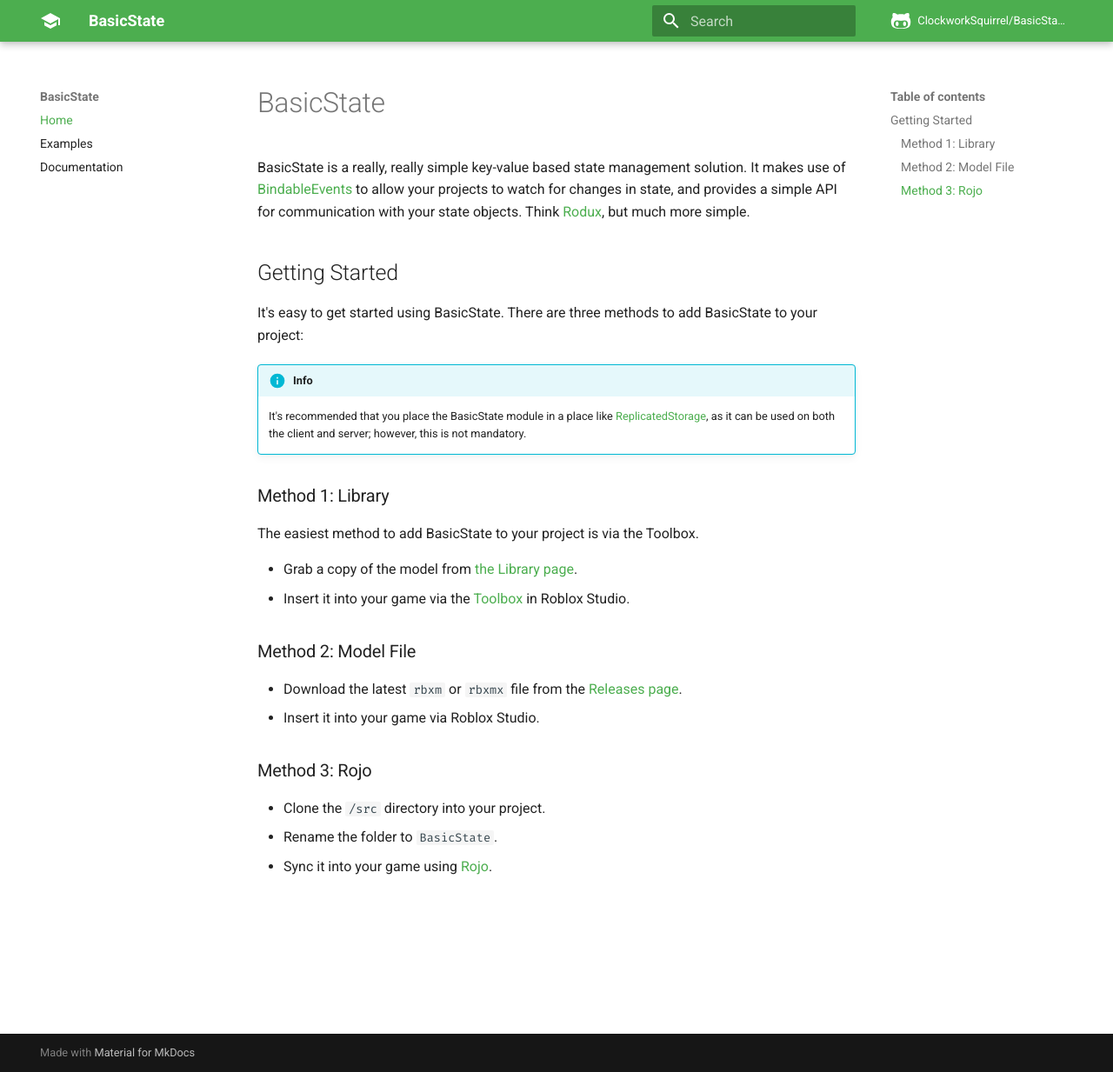
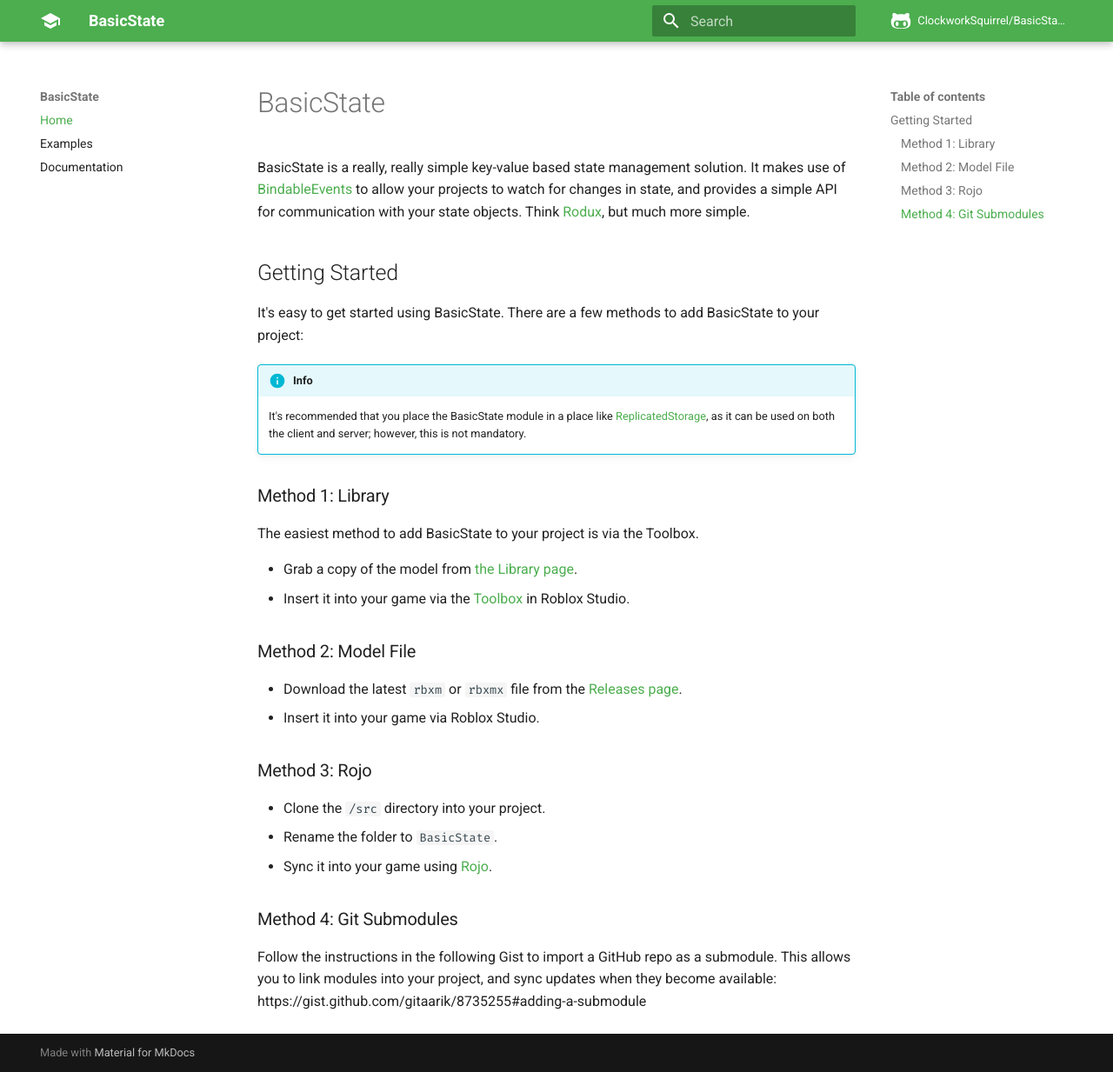
Before and after one commit to cxmeel/BasicState, an MkDocs documentation site: the page built from docs/index.md, in a window 1280 px wide and 1233 px high. Shown: the whole window at 87% size. Built offline with MkDocs 1.6.1 and Material for MkDocs 9.7.7, drawn with Linux system fonts in a browser that asks for light colours; comment, search, counter and statistics services are not loaded; old or Windows-style settings are respelled for this version of MkDocs.

Commit message:
Update index.md

```diff
--- a/docs/index.md
+++ b/docs/index.md
@@ -2,7 +2,7 @@
 BasicState is a really, really simple key-value based state management solution. It makes use of [BindableEvents](https://developer.roblox.com/en-us/api-reference/class/BindableEvent) to allow your projects to watch for changes in state, and provides a simple API for communication with your state objects. Think [Rodux](https://roblox.github.io/rodux/), but much more simple.
 
 ## Getting Started
-It's easy to get started using BasicState. There are three methods to add BasicState to your project:
+It's easy to get started using BasicState. There are a few methods to add BasicState to your project:
 
 !!! info
     It's recommended that you place the BasicState module in a place like [ReplicatedStorage](https://developer.roblox.com/en-us/api-reference/class/ReplicatedStorage), as it can be used on both the client and server; however, this is not mandatory.
@@ -21,3 +21,7 @@
 * Clone the `/src` directory into your project.
 * Rename the folder to `BasicState`.
 * Sync it into your game using [Rojo](https://github.com/rojo-rbx/rojo).
+
+### Method 4: Git Submodules
+Follow the instructions in the following Gist to import a GitHub repo as a submodule. This allows you to link modules into your project, and sync updates when they become available:
+https://gist.github.com/gitaarik/8735255#adding-a-submodule
```
